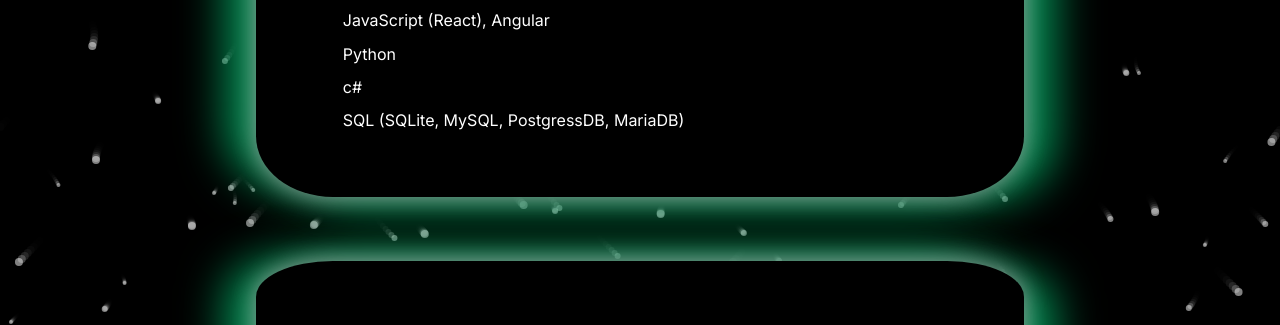
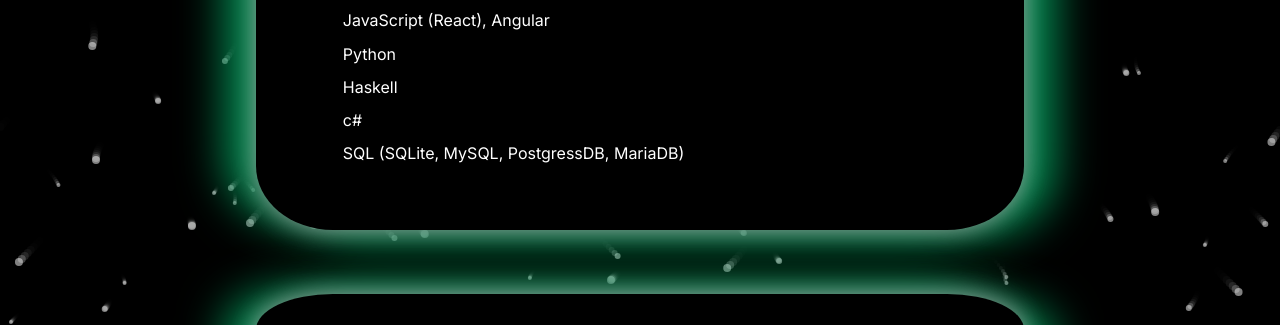
Before and after one commit to xleschx/Website, a website: page index.html in a window 1280 px wide. Shown: the part 475-800 px from the top of the page. Drawn offline with Linux system fonts and the light colour scheme.

Commit message:
Update index.html

```diff
--- a/index.html
+++ b/index.html
@@ -32,6 +32,9 @@
                         </li>
                         <li>
                             Python
+                        </li>
+                         <li>
+                            Haskell
                         </li>
                         <li>
                             c#
```
